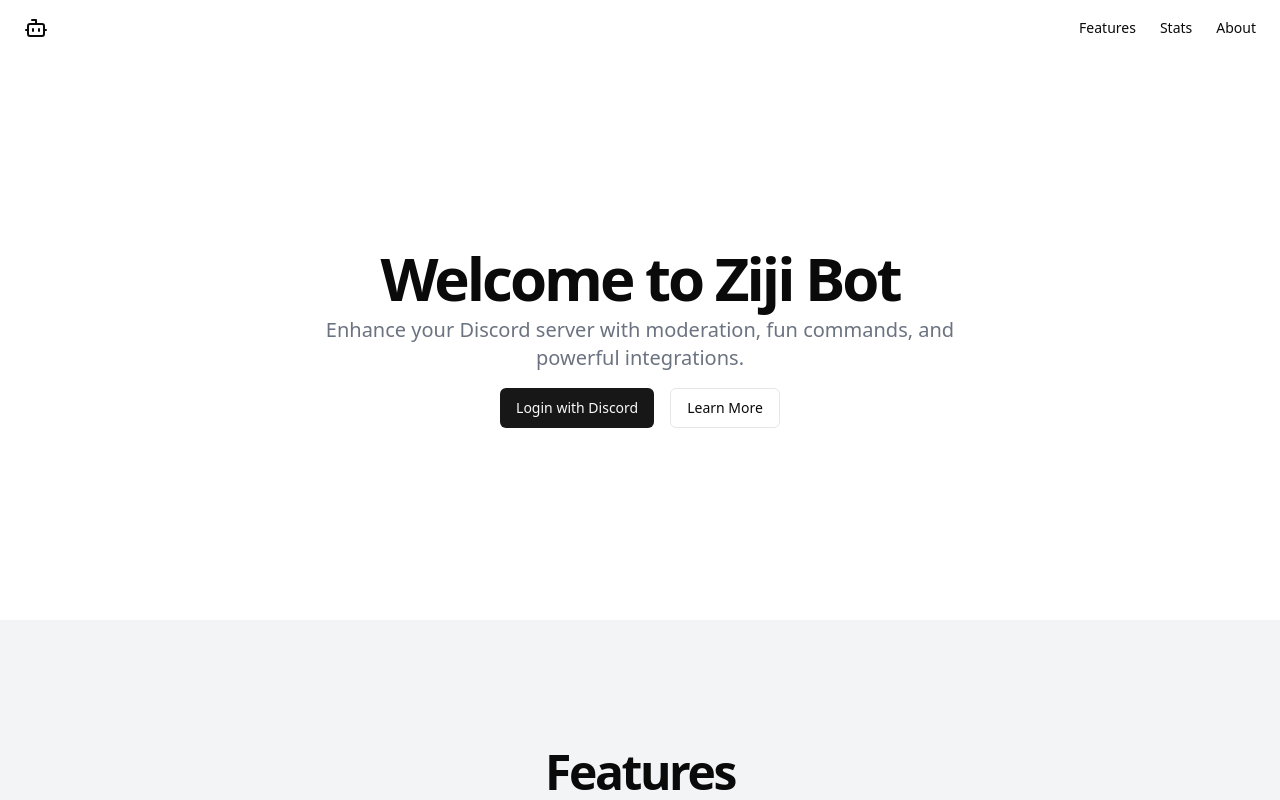
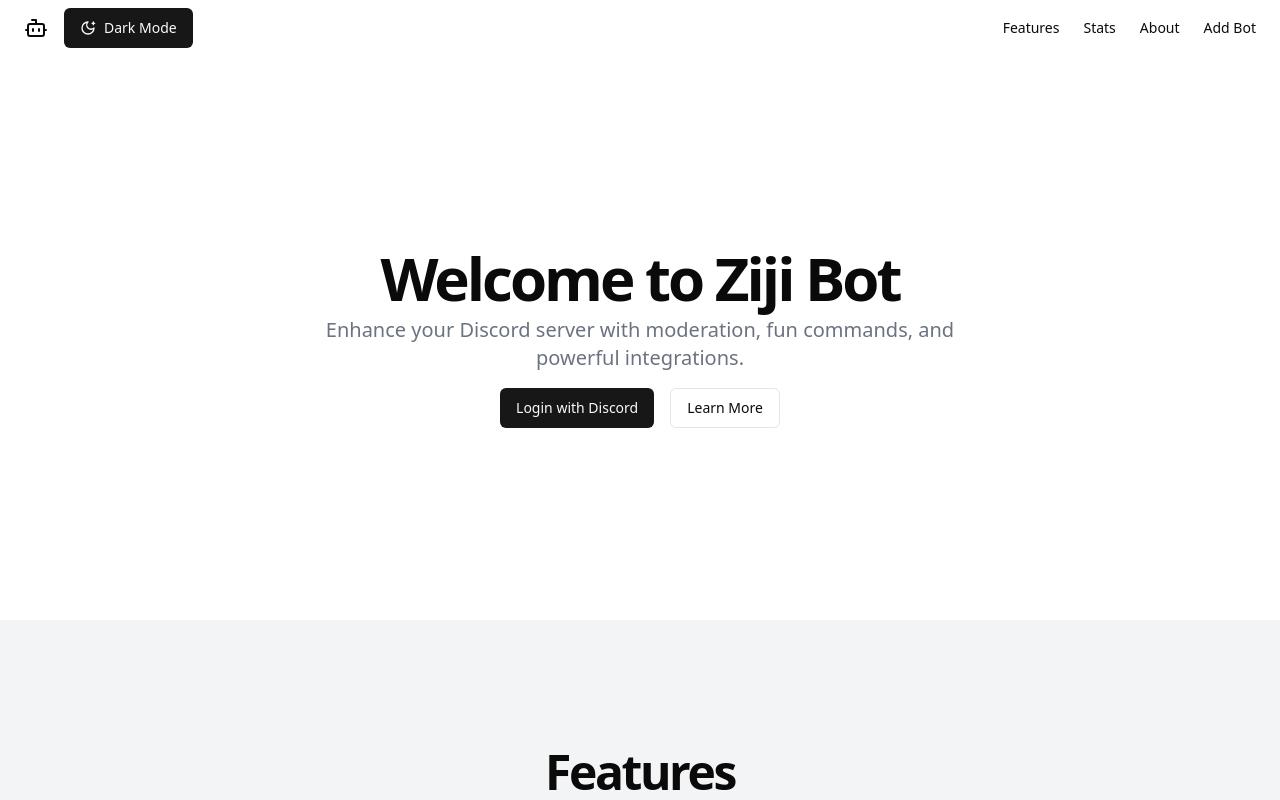
Before and after one commit to TuHiN22/MusicBotWebsite, a Next.js app: page /home in a window 1280 px wide. Shown: the top 800 px of the page. Built offline with nearby package versions, Linux system fonts and the light colour scheme.

Commit message:
dark mode

```diff
--- a/src/pages/_app.js
+++ b/src/pages/_app.js
@@ -9,7 +9,7 @@
 				<title>Zi Dashboard</title>
 				<link
 					rel='icon'
-					href='/favicon.png'
+					href='https://avatars.githubusercontent.com/u/104454302'
 				/>
 			</Head>
 			<Component {...pageProps} />
--- a/src/pages/home.js
+++ b/src/pages/home.js
@@ -1,10 +1,18 @@
 import Link from "next/link";
 import { Button } from "@/components/ui/button";
 import { Card, CardContent, CardHeader, CardTitle } from "@/components/ui/card";
-import { Bot, Users, Server, Zap } from "lucide-react";
+import { Bot, Users, Server, Zap, MoonStar, Sun } from "lucide-react";
 import { signIn } from "next-auth/react";
+import { useState } from "react";
 
 export default function DiscordBotLanding() {
+	const [isDarkMode, setIsDarkMode] = useState(false);
+
+	const toggleDarkMode = () => {
+		setIsDarkMode(!isDarkMode);
+		document.body.classList.toggle("dark", !isDarkMode);
+	};
+
 	return (
 		<div className='flex flex-col min-h-screen'>
 			<header className='px-4 lg:px-6 h-14 flex items-center'>
@@ -14,6 +22,20 @@
 					<Bot className='h-6 w-6' />
 					<span className='sr-only'>Ziji Bot</span>
 				</Link>
+				<div className='ml-4'>
+					<Button
+						onClick={toggleDarkMode}
+						variant={isDarkMode ? "outline" : "default"}>
+						{isDarkMode ?
+							<>
+								<Sun className='h-4 w-4' /> Light mode
+							</>
+						:	<>
+								<MoonStar className='h-4 w-4' /> Dark Mode
+							</>
+						}
+					</Button>
+				</div>
 				<nav className='ml-auto flex gap-4 sm:gap-6'>
 					<Link
 						className='text-sm font-medium hover:underline underline-offset-4'
@@ -29,6 +51,11 @@
 						className='text-sm font-medium hover:underline underline-offset-4'
 						href='#about'>
 						About
+					</Link>
+					<Link
+						className='text-sm font-medium hover:underline underline-offset-4'
+						href={"https://discord.com/oauth2/authorize?client_id=" + process.env.DISCORD_CLIENT_ID}>
+						Add Bot
 					</Link>
 				</nav>
 			</header>
```
